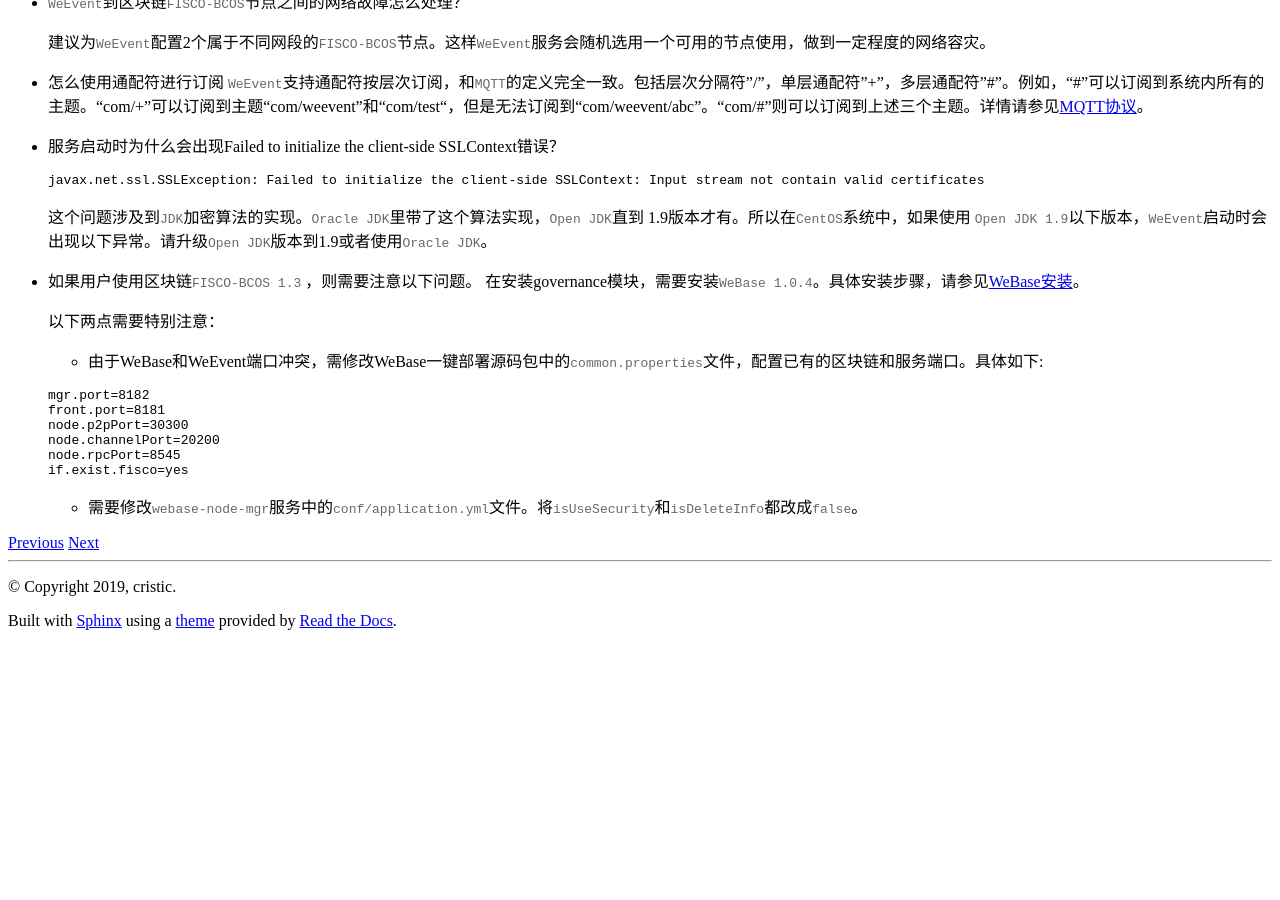
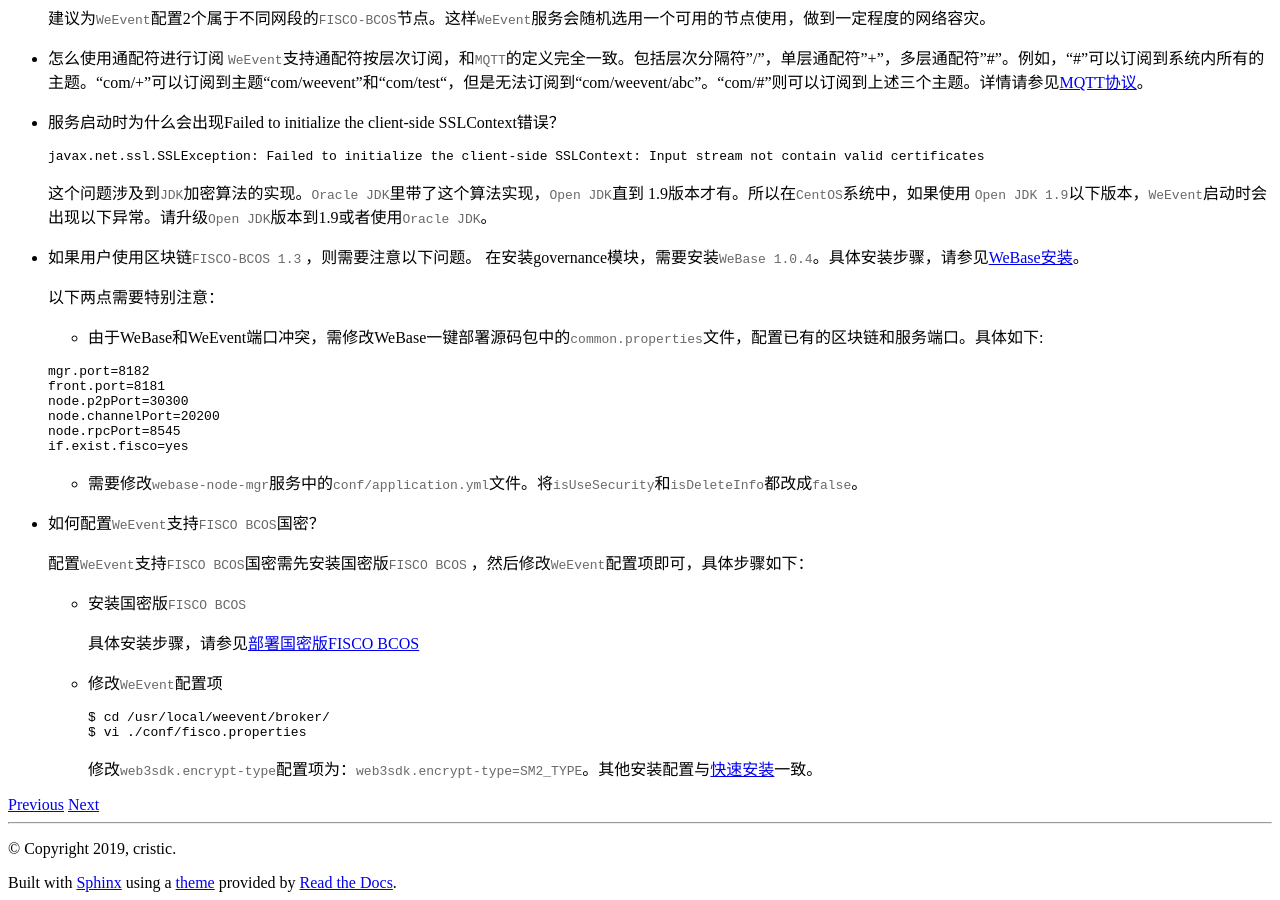
Before and after one commit to WeBankBlockchain/WeEvent-docs, a Sphinx documentation site: the page built from docs/faq/weevent.md, in a window 1280 px wide and 900 px high, scrolled down 1765 px. Built offline with Sphinx 7.4.7 and the Read the Docs theme 2.0.0, drawn with Linux system fonts in a browser that asks for light colours; before the commit the page ends 2403 px from its top, so only the background shows below that.

Commit message:
optimize document.

````diff
--- a/docs/faq/index.rst
+++ b/docs/faq/index.rst
@@ -6,4 +6,3 @@
 
    /faq/weevent
    /faq/blockchain
-   /faq/guomi
--- a/docs/faq/weevent.md
+++ b/docs/faq/weevent.md
@@ -91,3 +91,21 @@
     ```
 
     - 需要修改`webase-node-mgr`服务中的`conf/application.yml`文件。将`isUseSecurity`和`isDeleteInfo`都改成`false`。
+
+
+
+- 如何配置`WeEvent`支持`FISCO BCOS`国密？
+
+  配置`WeEvent`支持`FISCO BCOS`国密需先安装国密版`FISCO BCOS` ，然后修改`WeEvent`配置项即可，具体步骤如下：
+
+  - 安装国密版`FISCO BCOS`
+
+    具体安装步骤，请参见[部署国密版FISCO BCOS](https://fisco-bcos-documentation.readthedocs.io/zh_CN/latest/docs/manual/guomi_crypto.html#fisco-bcos)
+
+  - 修改`WeEvent`配置项
+
+      ```shell
+      $ cd /usr/local/weevent/broker/
+      $ vi ./conf/fisco.properties
+      ```
+     修改`web3sdk.encrypt-type`配置项为：`web3sdk.encrypt-type=SM2_TYPE`。其他安装配置与[快速安装](../install/quickinstall.md)一致。
````
Also changed, not shown: docs/faq/guomi.md (deleted, +0 -15 lines).
